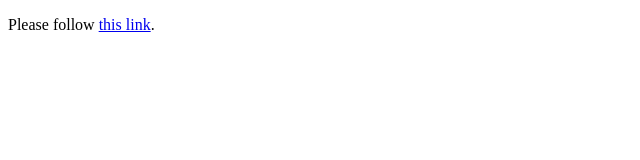
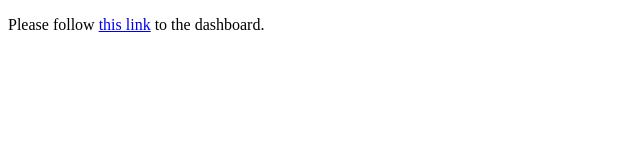
Before and after one commit to bgalde-dev/interactive-dashboard-challange, a plain HTML site: page index.html in a window 1280 px wide. Shown: the whole page, without its empty margins (0-640 px from the left). Drawn offline with Linux system fonts and the light colour scheme.

```diff
--- a/index.html
+++ b/index.html
@@ -4,6 +4,6 @@
     <meta http-equiv="refresh" content="7; url='https://bgalde-dev.github.io/interactive-dashboard-challange/src/web/index.html'" />
   </head>
   <body>
-    <p>Please follow <a href="https://bgalde-dev.github.io/interactive-dashboard-challange/src/web/index.html">this link</a>.</p>
+    <p>Please follow <a href="https://bgalde-dev.github.io/interactive-dashboard-challange/src/web/index.html">this link</a> to the dashboard.</p>
   </body>
 </html>
```
Also changed, not shown: 1 other file.
